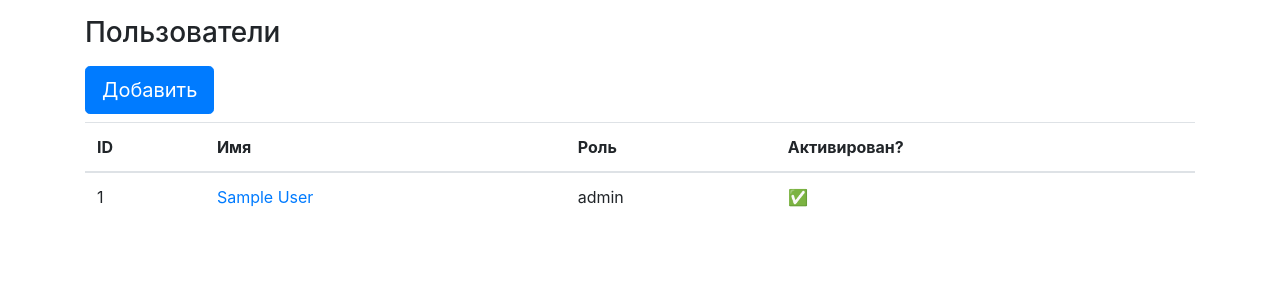
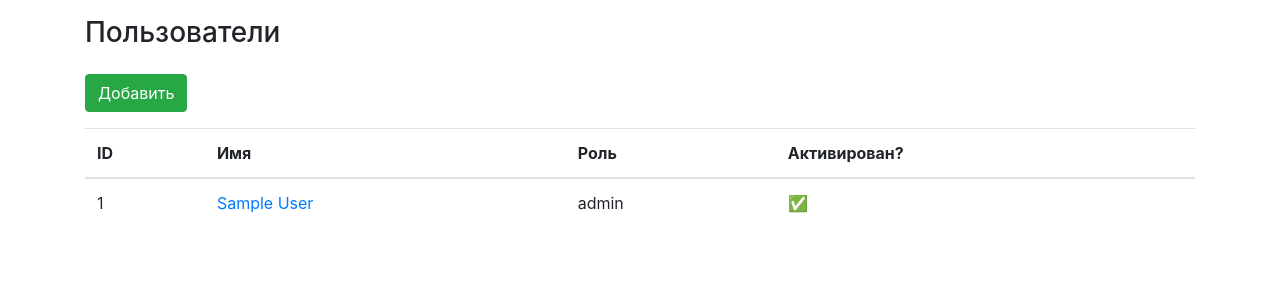
Before and after one commit to roctbb/startup-fest-bot, a Flask app: page /users/ in a window 1280 px wide. Shown: the part 56-356 px from the top of the page. Run offline with Flask 3, Linux system fonts and the light colour scheme; tables that the repository leaves empty hold one stand-in row (values such as "Sample post").

Commit message:
[Message] Modify button styling in user list template
This commit changes the button styling in the user list template. The class of the button was changed from "

```diff
--- a/templates/users/list.html
+++ b/templates/users/list.html
@@ -5,7 +5,7 @@
 
 {% block content %}
 
-<a href="/users/add" class="btn btn-primary btn-lg my-2">Добавить</a>
+<a href="/users/add" class="btn btn-success my-3">Добавить</a>
 
 <table class="table">
     <thead>
```
